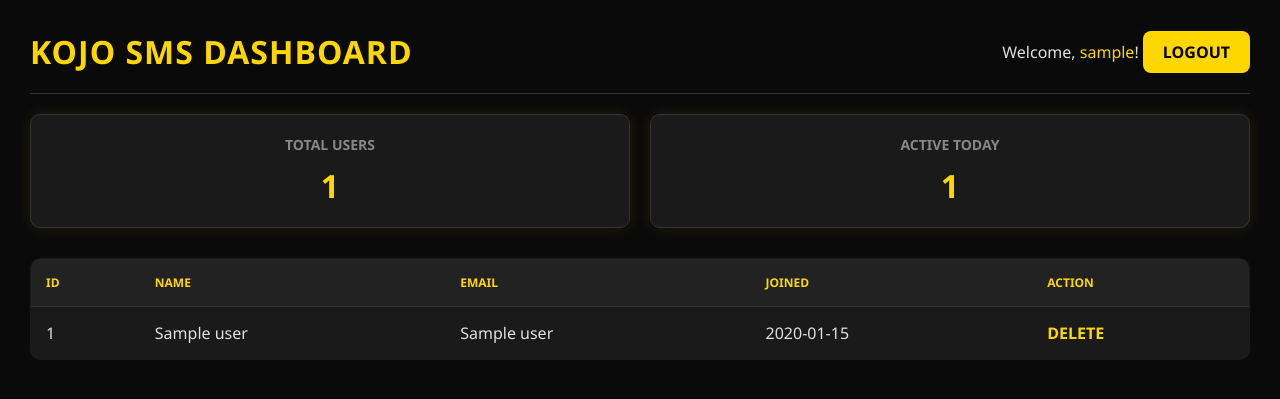
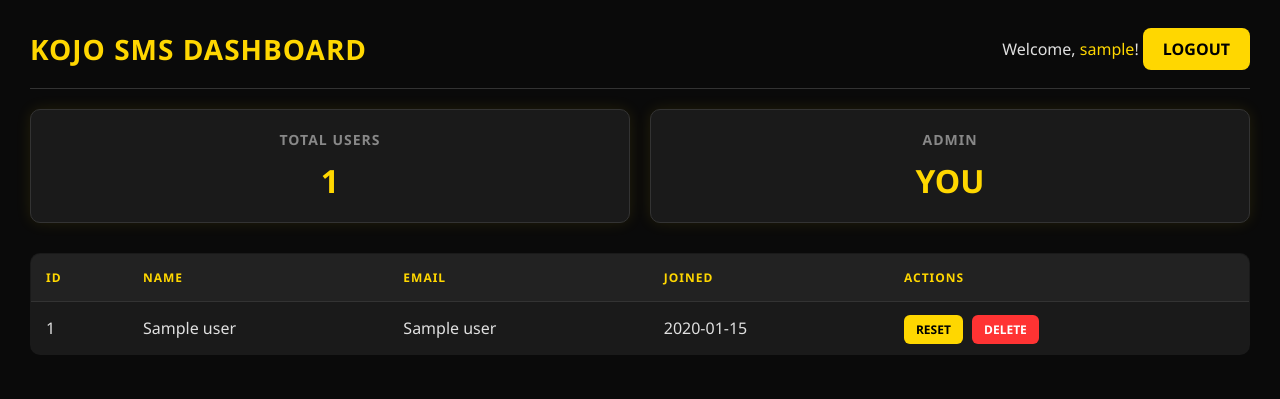
Before and after one commit to ajewoletemi/Kojo-sms-app, a Flask app: template templates/index.html in a window 1280 px wide. Shown: the top 399 px of the page. Run offline with Flask 3, Linux system fonts and the light colour scheme; the template is opened without the code that fills it: most values are stand-ins (such as "Sample title", 1, 10 or a date in 2020); some libraries are stand-ins or nearby versions.

Commit message:
Update index.html

```diff
--- a/templates/index.html
+++ b/templates/index.html
@@ -7,24 +7,32 @@
         * { margin: 0; padding: 0; box-sizing: border-box; font-family: 'Segoe UI', sans-serif; }
         body { background: #0a0a0a; color: #e0e0e0; padding: 30px; }
        .header { display: flex; justify-content: space-between; align-items: center; margin-bottom: 20px; border-bottom: 1px solid #333; padding-bottom: 20px; }
-        h1 { color: #FFD700; letter-spacing: 1px; }
+        h1 { color: #FFD700; letter-spacing: 1px; font-size: 28px; }
        .stats { display: flex; gap: 20px; margin-bottom: 30px; }
        .stat-card {
             background: #1a1a1a; border: 1px solid #333; padding: 20px; border-radius: 10px;
             flex: 1; text-align: center; box-shadow: 0 0 15px rgba(255, 215, 0, 0.1);
         }
-     .stat-card h3 { color: #888; font-size: 14px; margin-bottom: 10px; }
+       .stat-card h3 { color: #888; font-size: 14px; margin-bottom: 10px; letter-spacing: 1px; }
        .stat-card p { color: #FFD700; font-size: 32px; font-weight: bold; }
        .btn-logout { padding: 10px 20px; background: #FFD700; color: #000; text-decoration: none; border-radius: 8px; font-weight: bold; transition: 0.3s; }
        .btn-logout:hover { box-shadow: 0 0 15px rgba(255, 215, 0, 0.6); }
         table { width: 100%; border-collapse: collapse; background: #1a1a1a; border-radius: 10px; overflow: hidden; border: 1px solid #333; }
         th, td { padding: 15px; text-align: left; border-bottom: 1px solid #333; }
-        th { background: #222; color: #FFD700; text-transform: uppercase; font-size: 12px; }
+        th { background: #222; color: #FFD700; text-transform: uppercase; font-size: 12px; letter-spacing: 1px; }
         tr:hover { background: #222; }
-     .btn-delete { color: #FFD700; text-decoration: none; font-weight: bold; }
-     .btn-delete:hover { text-shadow: 0 0 8px rgba(255, 215, 0, 0.7); }
-     .flash { padding: 12px; margin-bottom: 15px; border-radius: 8px; }
+       .btn-action {
+            padding: 6px 12px; margin-right: 5px; border-radius: 6px; text-decoration: none;
+            font-weight: bold; font-size: 12px; transition: 0.3s;
+        }
+       .btn-reset { background: #FFD700; color: #000; }
+       .btn-reset:hover { box-shadow: 0 0 10px rgba(255, 215, 0, 0.7); }
+       .btn-delete { background: #ff3333; color: #fff; }
+       .btn-delete:hover { box-shadow: 0 0 10px rgba(255, 51, 51, 0.7); }
+       .flash { padding: 12px; margin-bottom: 15px; border-radius: 8px; text-align: center; }
        .success { background: rgba(0, 255, 0, 0.1); color: #4ade80; border: 1px solid #4ade80; }
+       .danger { background: rgba(255, 0, 0, 0.1); color: #f87171; border: 1px solid #f87171; }
+       .info { background: rgba(59, 130, 246, 0.1); color: #60a5fa; border: 1px solid #60a5fa; }
     </style>
 </head>
 <body>
@@ -42,8 +50,8 @@
             <p>{{ users|length }}</p>
         </div>
         <div class="stat-card">
-            <h3>ACTIVE TODAY</h3>
-            <p>{{ users|length }}</p>
+            <h3>ADMIN</h3>
+            <p>YOU</p>
         </div>
     </div>
 
@@ -60,7 +68,7 @@
                 <th>NAME</th>
                 <th>EMAIL</th>
                 <th>JOINED</th>
-                <th>ACTION</th>
+                <th>ACTIONS</th>
             </tr>
         </thead>
         <tbody>
@@ -70,7 +78,10 @@
                 <td>{{ user[1] }}</td>
                 <td>{{ user[2] }}</td>
                 <td>{{ user[3].strftime('%Y-%m-%d %H:%M') }}</td>
-                <td><a href="{{ url_for('delete_user', user_id=user[0]) }}" class="btn-delete" onclick="return confirm('Delete this user?')">DELETE</a></td>
+                <td>
+                    <a href="{{ url_for('reset_password', user_id=user[0]) }}" class="btn-action btn-reset">RESET</a>
+                    <a href="{{ url_for('delete_user', user_id=user[0]) }}" class="btn-action btn-delete" onclick="return confirm('Delete this user?')">DELETE</a>
+                </td>
             </tr>
             {% else %}
             <tr><td colspan="5" style="text-align:center; padding:20px;">No users yet</td></tr>
```
Lines whose indentation alone changed are shown as unchanged.
